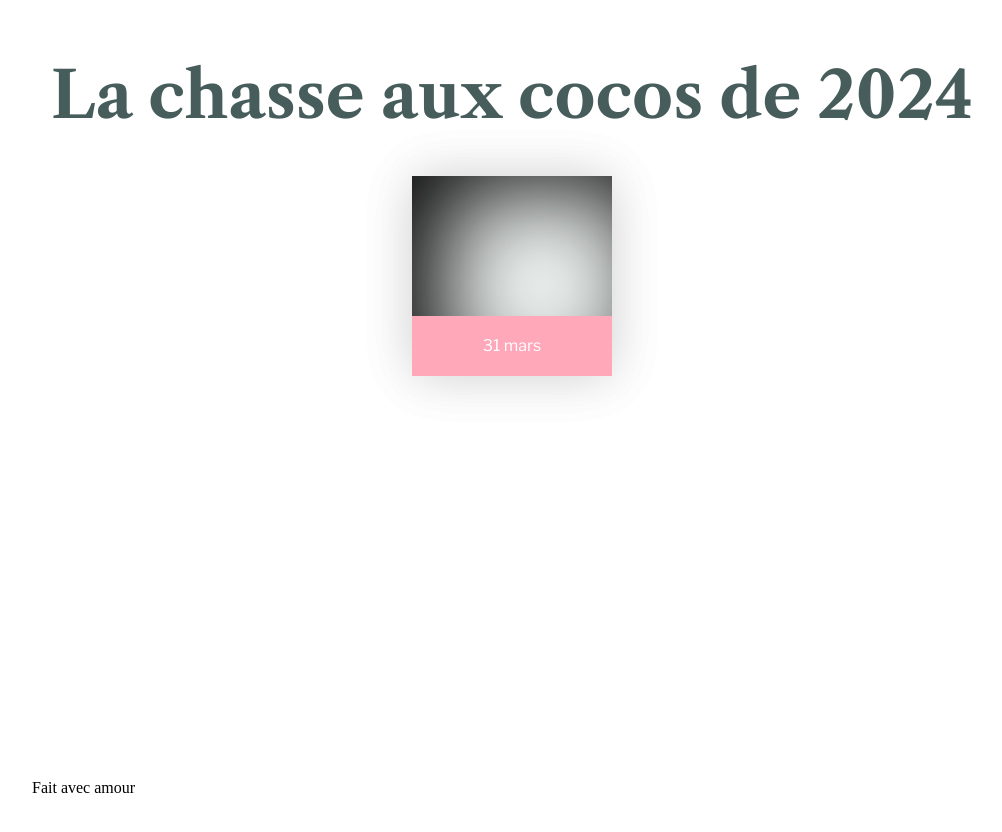
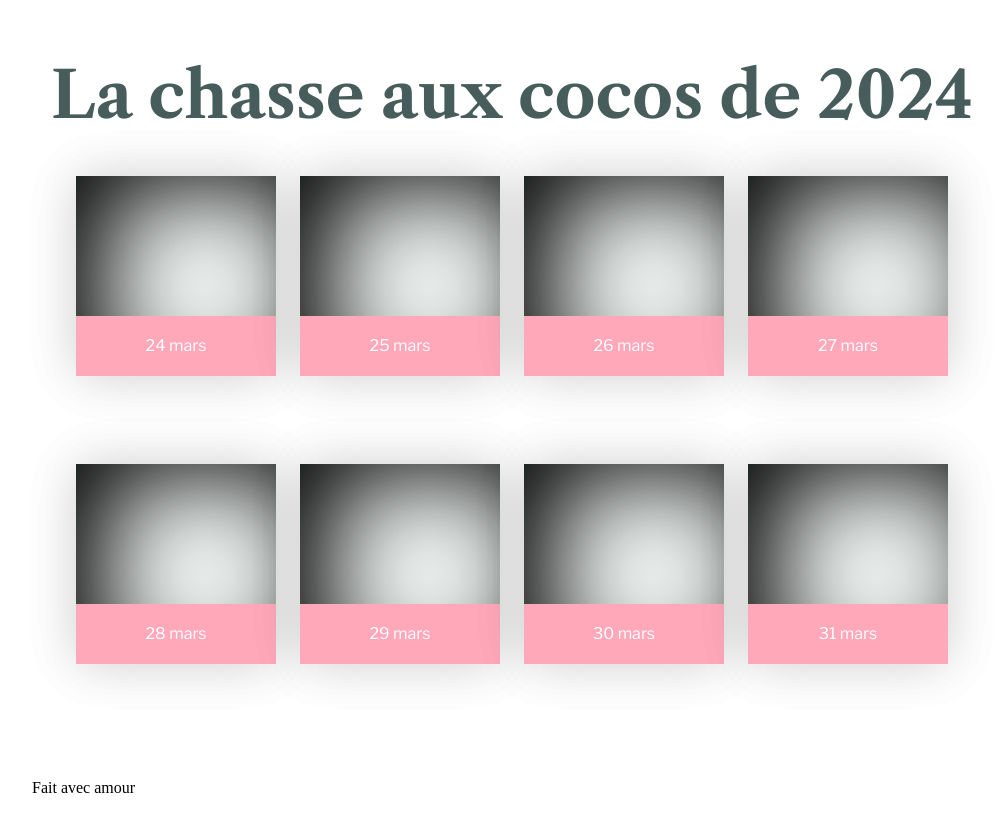
Before and after one commit to Marie-EveGauthier/paques, a React (Vite) app: page / in a window 1280 px wide. Shown: the top 832 px of the page, without its empty margins (128-1130 px from the left). Built offline with nearby package versions, Linux system fonts and the light colour scheme.

Commit message:
Get and display the holy week date on each of the card

```diff
--- a/src/components/Card.tsx
+++ b/src/components/Card.tsx
@@ -74,19 +74,12 @@ const EasterEggs = styled.div``;
 const Eggs = styled.div``;
 const Basket = styled.div``;
 
-const Card = ({ dateElements }: { dateElements: number[] }) => {
-  const day = dateElements[1];
-  const month = dateElements[0];
-  const monthText = new Date(`${month}`).toLocaleString("fr-FR", {
-    month: "long",
-  });
-  const displayDate = `${day} ${monthText}`;
-
+const Card = ({ date }: { date: string }) => {
   return (
     <Wrapper>
       <EasterCard>
         <CardFront>
-          <Bottom>{displayDate}</Bottom>
+          <Bottom>{date}</Bottom>
           <EasterBunny>
             <Head></Head>
             <EarLeft></EarLeft>
--- a/src/components/utils/datesFinder.ts
+++ b/src/components/utils/datesFinder.ts
@@ -4,7 +4,7 @@
  * Thanks for this gist for the Easter date calculation code: https://gist.github.com/johndyer/0dffbdd98c2046f41180c051f378f343
  * @returns {array} [int month, int day]
  */
-function getEaster(year) {
+function getEaster(year: number): [month: number, day: number] {
   var f = Math.floor,
     // Golden Number - 1
     G = year % 19,
@@ -26,33 +26,43 @@ function getEaster(year) {
 const now = new Date();
 const currentYear = now.getFullYear();
 
-const easter = getEaster(currentYear);
-// const dimancheDesRameaux = easter.clone().subtract(7, "days");
-// const lundiSaint = easter.clone().subtract(6, "days");
-// const mardiSaint = easter.clone().subtract(5, "days");
-// const mercrediSaint = easter.clone().subtract(4, "days");
-// const jeudiSaint = easter.clone().subtract(3, "days");
-// const vendrediSaint = easter.clone().subtract(2, "days");
-// const samediSaint = easter.clone().subtract(1, "day");
-// const paques = easter.clone();
+const [month, day] = getEaster(currentYear);
+
+const easterDate = new Date(currentYear, month - 1, day);
+
+const getDisplayedDates = (dayToSubscribe: number) => {
+  const date = new Date(easterDate);
+
+  const calculatedDate = date.setDate(date.getDate() - dayToSubscribe);
+  const formattedDate = new Date(calculatedDate).toLocaleString("fr-FR", {
+    day: "numeric",
+    month: "long",
+  });
+  return formattedDate;
+};
+
+const dimancheDesRameaux = getDisplayedDates(7);
+const lundiSaint = getDisplayedDates(6);
+const mardiSaint = getDisplayedDates(5);
+const mercrediSaint = getDisplayedDates(4);
+const jeudiSaint = getDisplayedDates(3);
+const vendrediSaint = getDisplayedDates(2);
+const samediSaint = getDisplayedDates(1);
+const paques = getDisplayedDates(0);
 
 export const getCurrentYear = (): number => {
   return currentYear;
 };
 
-// export const getHolyWeekForCurrentYear = () => {
-//   return [
-//     dimancheDesRameaux,
-//     lundiSaint,
-//     mardiSaint,
-//     mercrediSaint,
-//     jeudiSaint,
-//     vendrediSaint,
-//     samediSaint,
-//     paques,
-//   ];
-// };
-
-export const getPaques = () => {
-  return easter;
+export const getHollyWeekForCurrentYear = (): string[] => {
+  return [
+    dimancheDesRameaux,
+    lundiSaint,
+    mardiSaint,
+    mercrediSaint,
+    jeudiSaint,
+    vendrediSaint,
+    samediSaint,
+    paques,
+  ];
 };
--- a/src/routes/index.tsx
+++ b/src/routes/index.tsx
@@ -1,22 +1,25 @@
+import styled from "styled-components";
+
 import MaxWidthWrapper from "../components/MaxWidthWrapper";
 import Card from "../components/Card";
-import { getPaques } from "../components/utils/datesFinder";
+import { getHollyWeekForCurrentYear } from "../components/utils/datesFinder";
 
-// const cocos = [
-//   {
+const CardWrapper = styled.section`
+  display: flex;
+  justify-content: center;
+  flex-wrap: wrap;
+  gap: 24px;
+`;
 
-//     {
-//       date:
-//     }
-//   }
-// ]
-const paques = getPaques();
 export default function Index() {
+  const hollyWeek = getHollyWeekForCurrentYear();
   return (
     <MaxWidthWrapper>
-      {/* {dates.map((date) => ( */}
-      <Card dateElements={paques} />
-      {/* ))} */}
+      <CardWrapper>
+        {hollyWeek.map((date) => (
+          <Card date={date} key={date} />
+        ))}
+      </CardWrapper>
     </MaxWidthWrapper>
   );
 }
```
